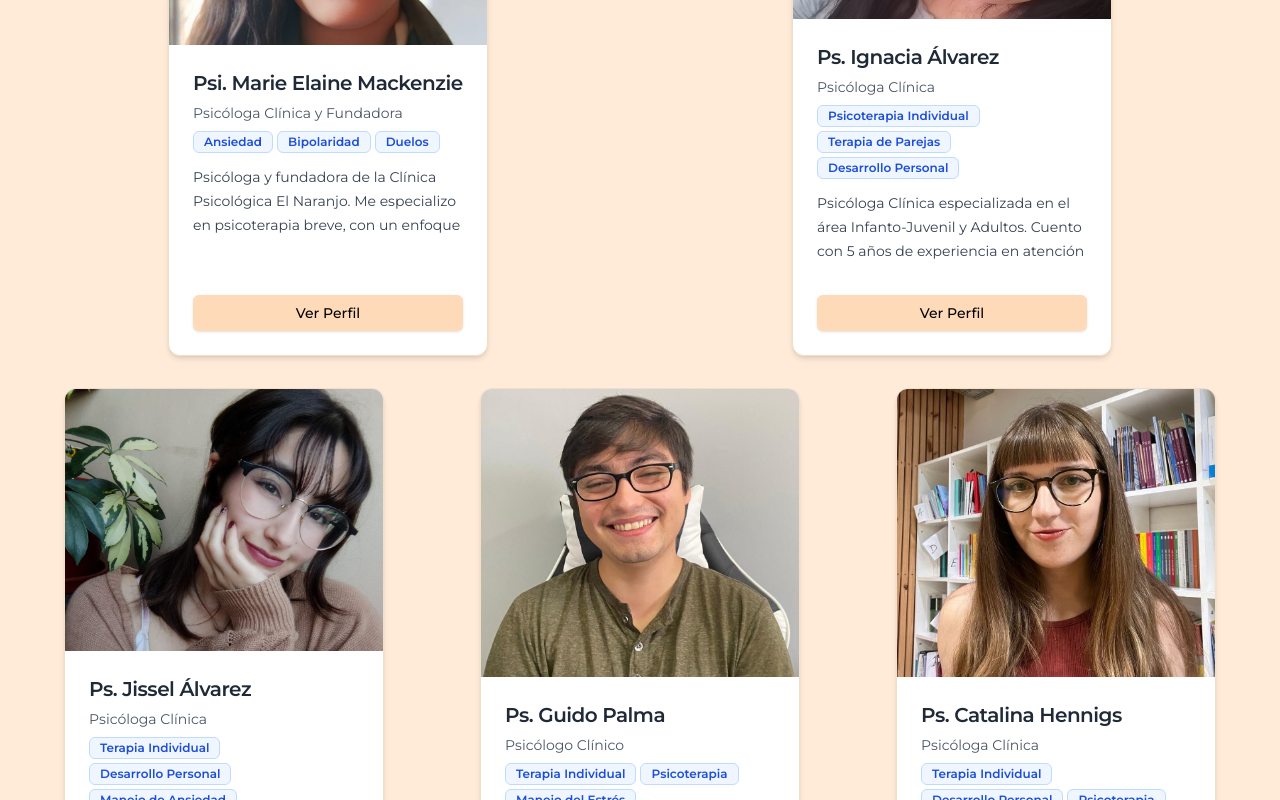
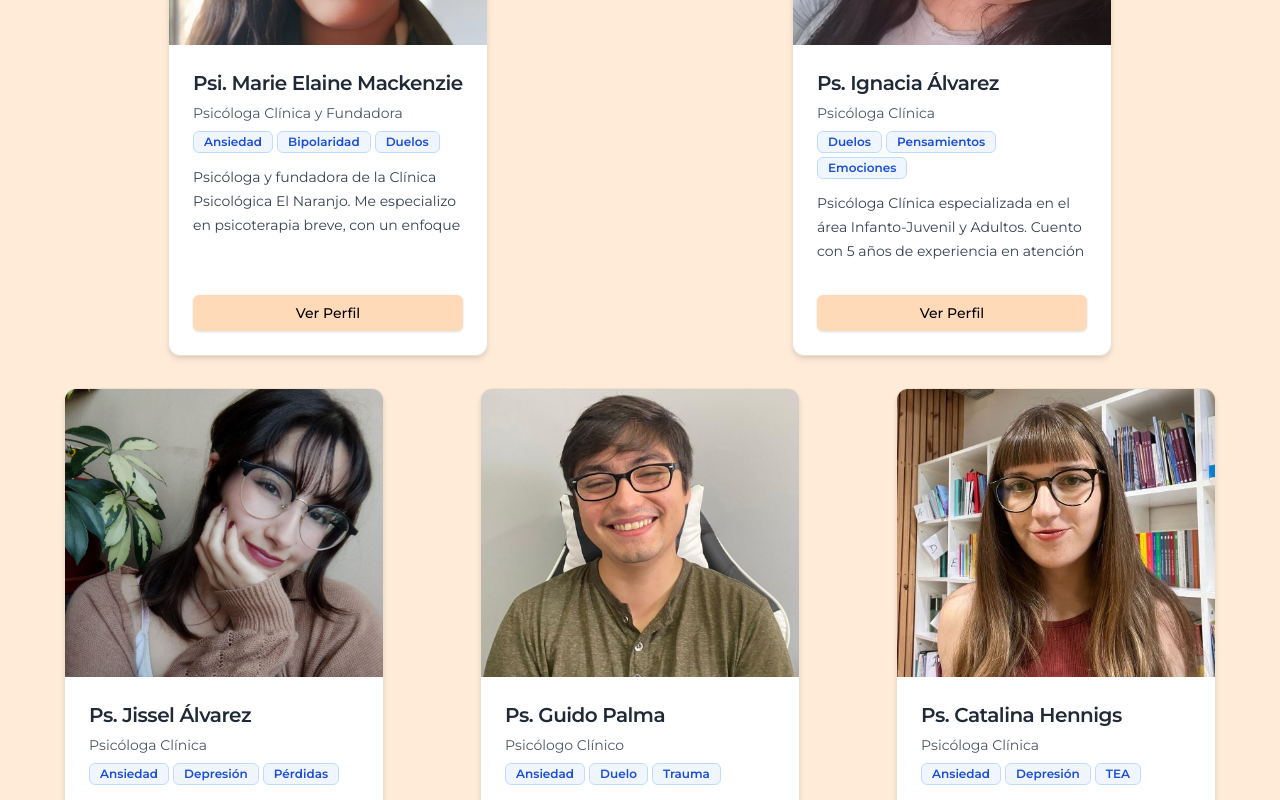
Before and after one commit to Francisco-prog-maker/elnaranjoclinicapsicologica, a React (Vite) app: page / in a window 1280 px wide. Shown: the part 2200-3000 px from the top of the page. Built offline with nearby package versions, Linux system fonts and the light colour scheme.

Commit message:
updates descrip  psi

```diff
--- a/src/components/TherapistsSection.tsx
+++ b/src/components/TherapistsSection.tsx
@@ -35,64 +35,40 @@ const TherapistsSection = ({
       name: "Ps. Ignacia Álvarez",
       image: "/Fotos/Ignacia1.jpg",
       credentials: "Psicóloga Clínica",
-      specialties: [
-        "Psicoterapia Individual",
-        "Terapia de Parejas",
-        "Desarrollo Personal",
-        "Manejo del Estrés",
-        "Mindfulness"
-      ],
+      specialties: ["Duelos", "Pensamientos", "Emociones", ],
       description:
         "Psicóloga Clínica especializada en el área Infanto-Juvenil y Adultos. Cuento con 5 años de experiencia en atención online, brindando apoyo terapéutico personalizado. Mi objetivo es acompañar a cada paciente en su proceso de crecimiento y bienestar emocional.",
-      workTopics: ["Relaciones Interpersonales", "Ansiedad", "Depresión", "Autoconocimiento", "Duelo"],
+      workTopics: ["Autoestima", "Heridas de la Infancia", "Dependencia Emocional", "Autoconocimiento", "Duelo"],
     },
     {
       id: "3",
       name: "Ps. Jissel Álvarez",
       image: "/Fotos/Jissel1.jpg",
       credentials: "Psicóloga Clínica",
-      specialties: [
-        "Terapia Individual",
-        "Desarrollo Personal",
-        "Manejo de Ansiedad",
-        "Terapia Familiar",
-        "Mindfulness"
-      ],
+      specialties: ["Ansiedad", "Depresión", "Pérdidas", ],
       description:
         "Psicóloga especialista en terapia sistémica breve, con enfoque en temáticas de género y violencia. Me dedico al desarrollo del autoconocimiento y bienestar emocional. Trabajo principalmente con adultos, ofreciendo un espacio seguro de escucha y reflexión donde pueden encontrar herramientas para su día a día.",
-      workTopics: ["Ansiedad Social", "Estrés Laboral", "Relaciones Familiares", "Autoestima", "Comunicación"],
+      workTopics: ["Ansiedad Social", "Traumas complejos", "Relaciones Familiares", "Conflictos de pareja", "Comunicación"],
     },
     {
       id: "4",
       name: "Ps. Guido Palma",
       image: "/Fotos/Guido1.jpg",
       credentials: "Psicólogo Clínico",
-      specialties: [
-        "Terapia Individual",
-        "Psicoterapia",
-        "Manejo del Estrés",
-        "Terapia de Pareja",
-        "Mindfulness"
-      ],
+      specialties: ["Ansiedad", "Duelo", "Trauma", ],
       description:
         "Psicólogo clínico comprometido con la salud mental. Mi enfoque se basa en reconocer la singularidad de cada persona para diseñar tratamientos personalizados. Me caracterizo por ser un profesional proactivo, accesible y empático, en constante actualización para brindar la mejor atención.",
-      workTopics: ["Manejo del Estrés", "Relaciones de Pareja", "Ansiedad", "Desarrollo Personal", "Bienestar"],
+      workTopics: ["Neurodivergencias", "Dificultades Relacionales", "Ansiedad", "Depresión", "Duelo"],
     },
     {
       id: "5",
       name: "Ps. Catalina Hennigs",
       image: "/Fotos/Catalina1.jpg",
       credentials: "Psicóloga Clínica",
-      specialties: [
-        "Terapia Individual",
-        "Desarrollo Personal",
-        "Psicoterapia",
-        "Terapia Familiar",
-        "Mindfulness"
-      ],
+      specialties: ["Ansiedad", "Depresión", "TEA", ],
       description:
         "Psicóloga clínica especializada en adultos, con atención online. Me enfoco en el tratamiento de trastornos del ánimo, ansiedad, depresión y dificultades en el neurodesarrollo, incluyendo TEA. Brindo apoyo en procesos de duelo y crisis vitales desde una perspectiva psicoanalítica.",
-      workTopics: ["Desarrollo Personal", "Relaciones Familiares", "Autoestima", "Manejo Emocional", "Bienestar"],
+      workTopics: ["Crisis Vitales", "Duelo", "Dificultades del neurodesarrollo (TEA)", "Manejo Emocional", "Trastornos del Ánimo"],
     },
   ],
 }: TherapistsSectionProps) => {
```
